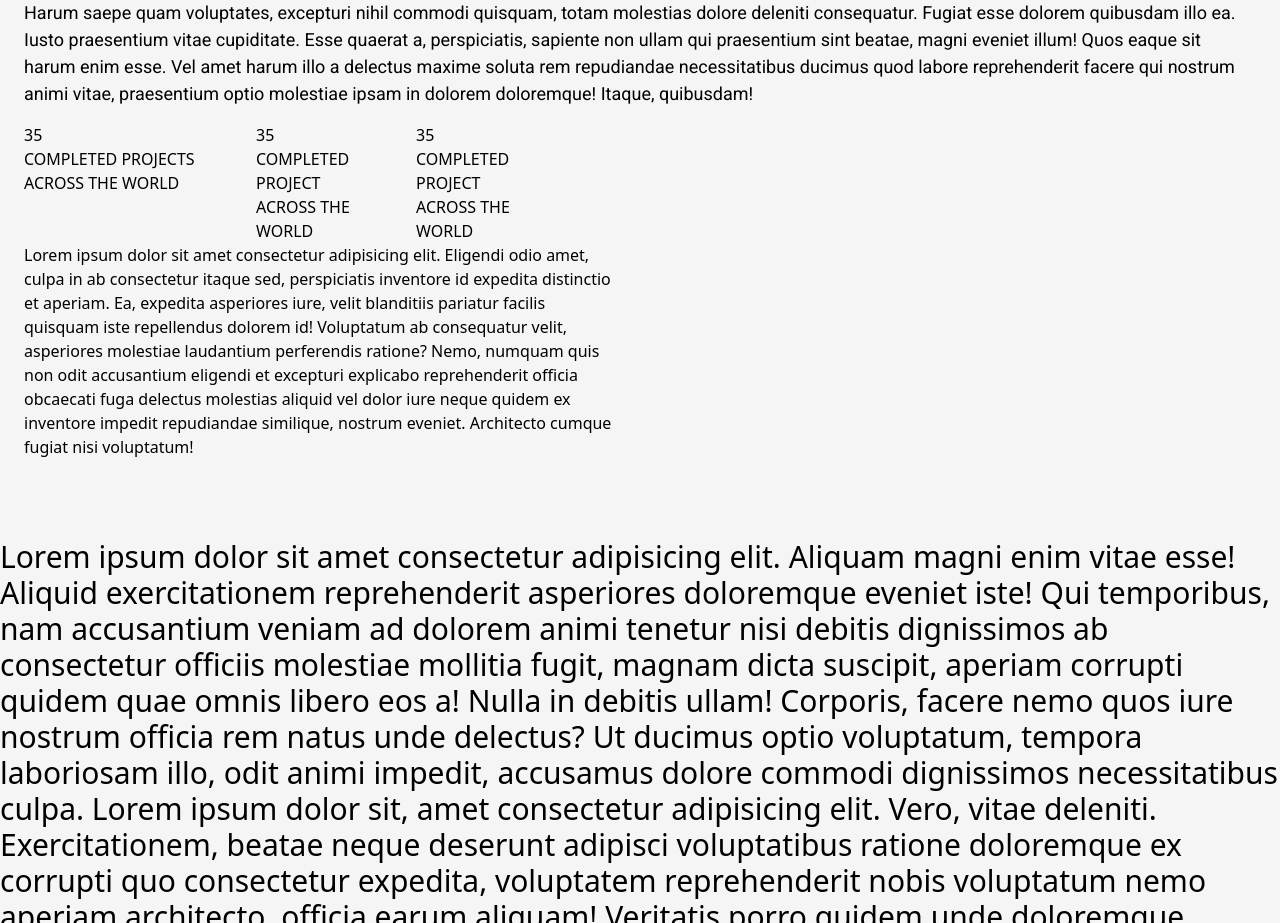
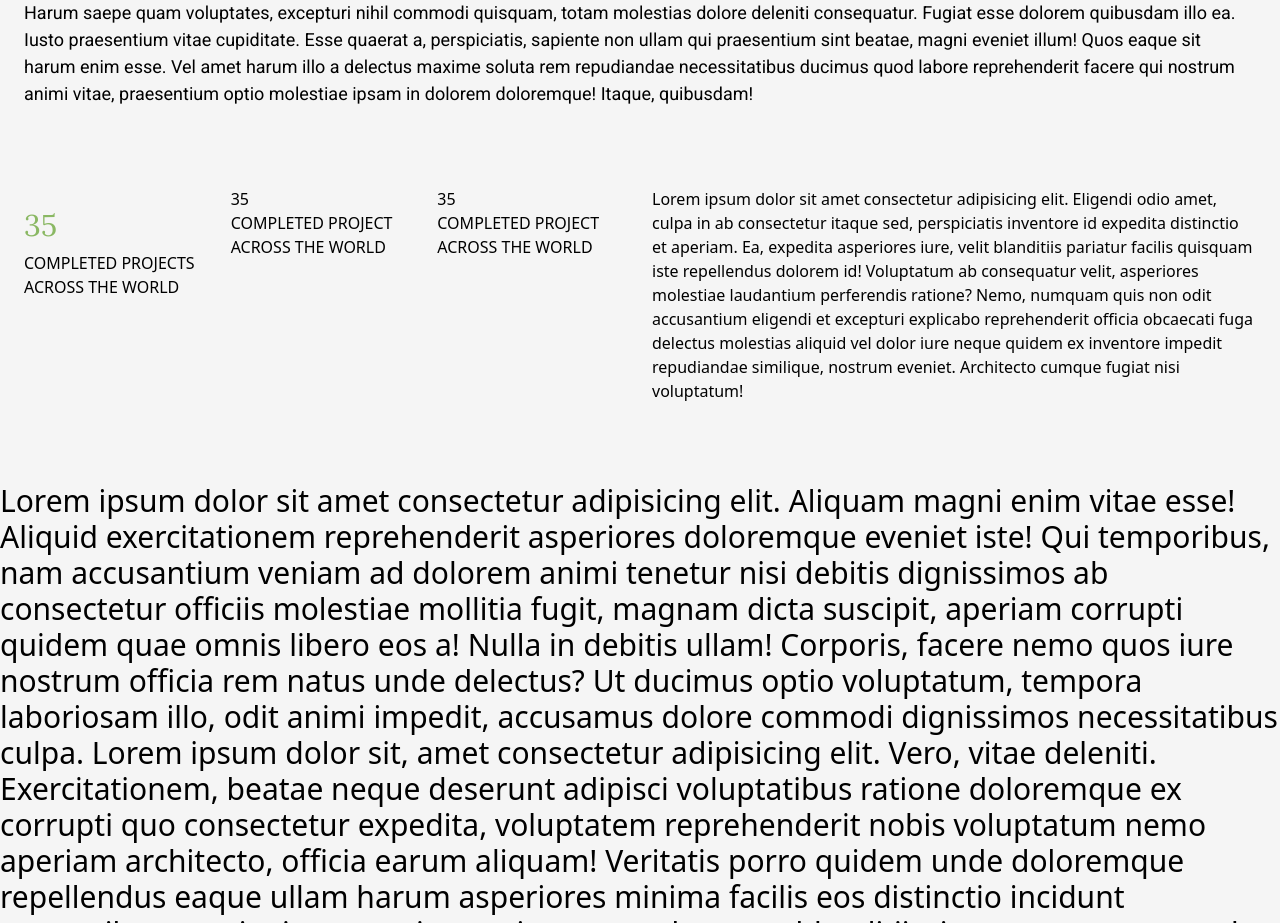
Before and after one commit to Peteru2/AfricanGroup, a React (Vite) app: page / in a window 1280 px wide. Shown: the part 1040-1963 px from the top of the page. Built offline with nearby package versions, Linux system fonts and the light colour scheme.

Commit message:
Update added

```diff
--- a/src/component/LandingPageComp/FirstSection.jsx
+++ b/src/component/LandingPageComp/FirstSection.jsx
@@ -119,24 +119,26 @@ const FirstSection = () => {
 
                 <h4 className="font-roboto text-[18px] mt-8">Lorem ipsum dolor sit amet consectetur adipisicing elit. Eius fuga assumenda dolore soluta labore nobis, voluptate illum, non reprehenderit necessitatibus, eaque aspernatur itaque officiis? Non dolorum eos ex exercitationem distinctio. Lorem ipsum dolor, sit amet consectetur adipisicing elit. Harum saepe quam voluptates, excepturi nihil commodi quisquam, totam molestias dolore deleniti consequatur. Fugiat esse dolorem quibusdam illo ea. Iusto praesentium vitae cupiditate. Esse quaerat a, perspiciatis, sapiente non ullam qui praesentium sint beatae, magni eveniet illum! Quos eaque sit harum enim esse. Vel amet harum illo a delectus maxime soluta rem repudiandae necessitatibus ducimus quod labore reprehenderit facere qui nostrum animi vitae, praesentium optio molestiae ipsam in dolorem doloremque! Itaque, quibusdam!</h4>
             </div>
-            <div className="flex w-full flex-wrap">
-                {/* <div className="flex flex-wrap"> */}
-                    <div className="w-44 mr-14">
-                        <h2>35</h2>
+            <div className="grid md:grid-cols-2 grid-cols-1 gap-6 mt-20 w-full flex-wrap">
+                <div className="grid md:grid-cols-3 grid-cols-1 gap-4 ">
+                    <div className="my-3">
+                        <h2 className='text-private text-3xl font-lora my-2'>35</h2>
                         <h4>COMPLETED PROJECTS ACROSS THE WORLD</h4>
                     </div>
-                    <div className="w-32 mr-8">
+                    <div className=" ">
                         <h2>35</h2>
                         <h4>COMPLETED PROJECT ACROSS THE WORLD</h4>
                     </div>
 
-                    <div className="w-32 mr-44">
+                    <div className=" ">
                         <h2>35</h2>
                         <h4>COMPLETED PROJECT ACROSS THE WORLD</h4>
                     </div>
-                    {/* </div> */}
-                    <div className="w-[600px] " >
-                        <h4>Lorem ipsum dolor sit amet consectetur adipisicing elit. Eligendi odio amet, culpa in ab consectetur itaque sed, perspiciatis inventore id expedita distinctio et aperiam. Ea, expedita asperiores iure, velit blanditiis pariatur facilis quisquam iste repellendus dolorem id! Voluptatum ab consequatur velit, asperiores molestiae laudantium perferendis ratione? Nemo, numquam quis non odit accusantium eligendi et excepturi explicabo reprehenderit officia obcaecati fuga delectus molestias aliquid vel dolor iure neque quidem ex inventore impedit repudiandae similique, nostrum eveniet. Architecto cumque fugiat nisi voluptatum!</h4>
+                    </div>
+                    <div className="  " >
+                        <h4>
+                        Lorem ipsum dolor sit amet consectetur adipisicing elit. Eligendi odio amet, culpa in ab consectetur itaque sed, perspiciatis inventore id expedita distinctio et aperiam. Ea, expedita asperiores iure, velit blanditiis pariatur facilis quisquam iste repellendus dolorem id! Voluptatum ab consequatur velit, asperiores molestiae laudantium perferendis ratione? Nemo, numquam quis non odit accusantium eligendi et excepturi explicabo reprehenderit officia obcaecati fuga delectus molestias aliquid vel dolor iure neque quidem ex inventore impedit repudiandae similique, nostrum eveniet. Architecto cumque fugiat nisi voluptatum!
+                        </h4>
                     </div>
             </div>
     </section>
```
